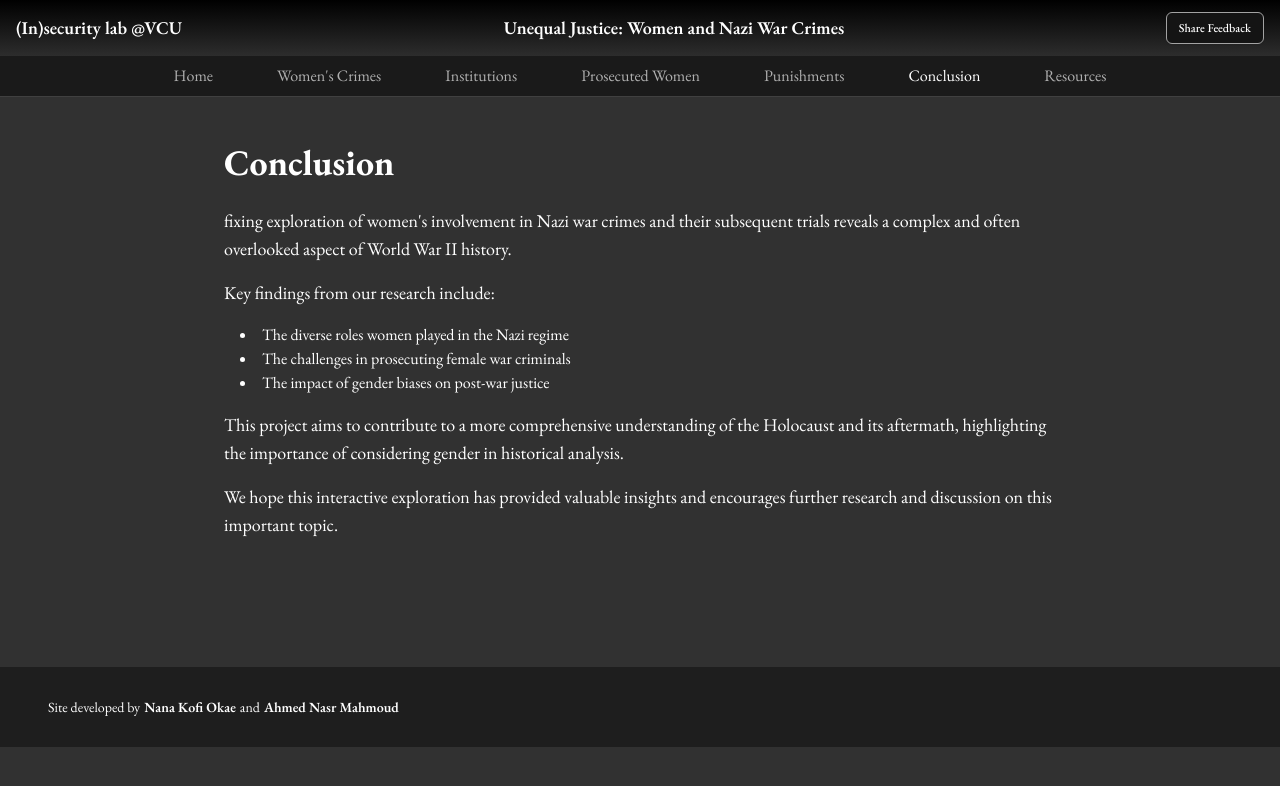
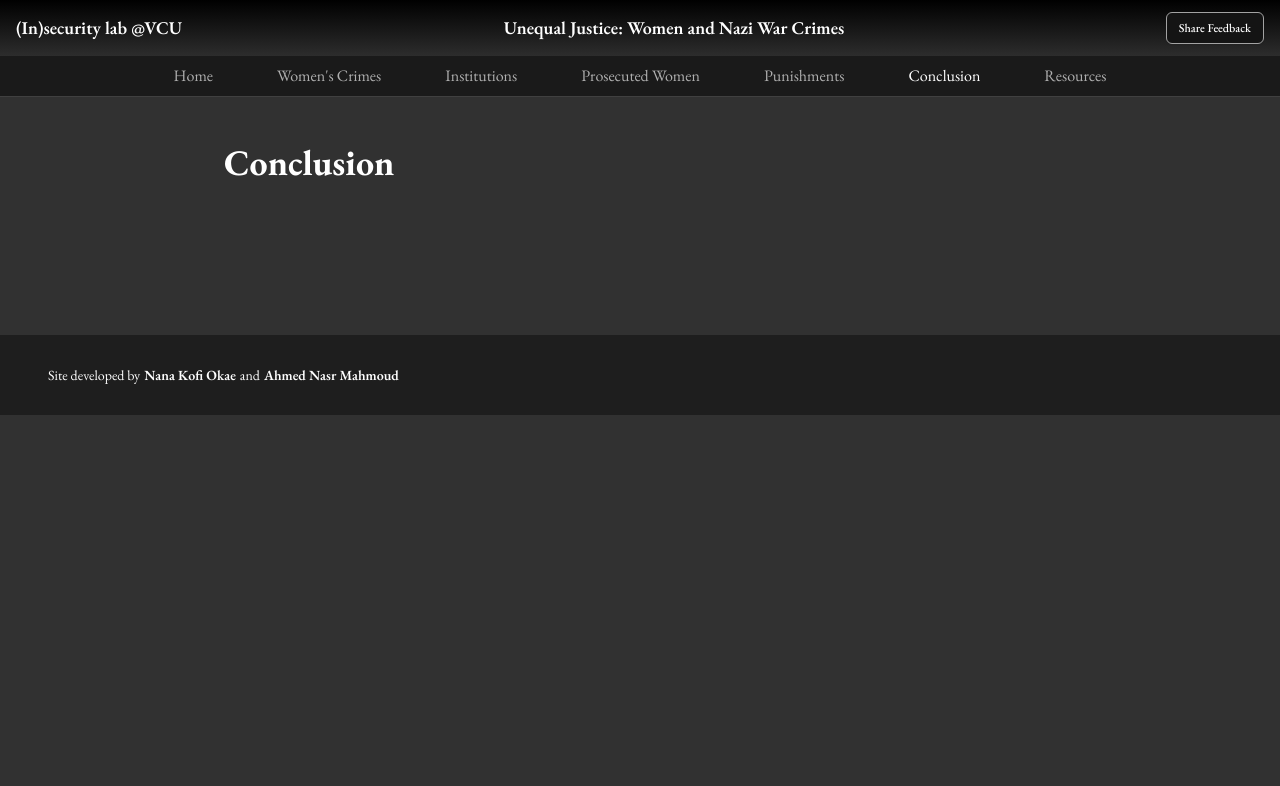
Before and after one commit to Nan3rC0re/in-security-lab-map, a Next.js app: page /conclusion in a window 1280 px wide. Shown: the top 786 px of the page. Built offline with nearby package versions, Linux system fonts and the light colour scheme.

Commit message:
first commit in repo tranfer

```diff
--- a/app/conclusion/page.tsx
+++ b/app/conclusion/page.tsx
@@ -4,26 +4,6 @@ export default function ConclusionPage() {
   return (
     <div className="w-full max-w-4xl mx-auto p-8">
       <h1 className="text-4xl font-bold mb-6">Conclusion</h1>
-      <p className="text-lg mb-4">
-        fixing exploration of women&apos;s involvement in Nazi war crimes and their
-        subsequent trials reveals a complex and often overlooked aspect of World
-        War II history.
-      </p>
-      <p className="text-lg mb-4">Key findings from our research include:</p>
-      <ul className="list-disc list-inside mb-4 ml-4">
-        <li>The diverse roles women played in the Nazi regime</li>
-        <li>The challenges in prosecuting female war criminals</li>
-        <li>The impact of gender biases on post-war justice</li>
-      </ul>
-      <p className="text-lg mb-4">
-        This project aims to contribute to a more comprehensive understanding of
-        the Holocaust and its aftermath, highlighting the importance of
-        considering gender in historical analysis.
-      </p>
-      <p className="text-lg">
-        We hope this interactive exploration has provided valuable insights and
-        encourages further research and discussion on this important topic.
-      </p>
     </div>
   );
 }
```
